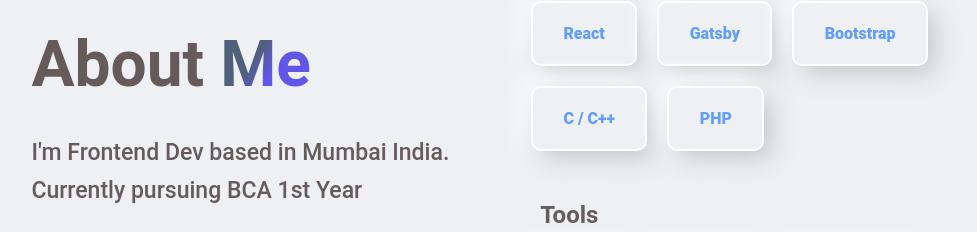
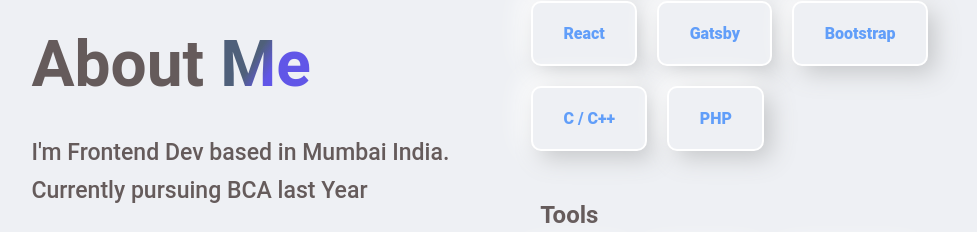
Before and after one commit to smthari/portfolio, a React (Create React App) app: page / in a window 1280 px wide. Shown: the part 1027-1259 px from the top of the page, without its empty margins (119-1096 px from the left). Built offline with nearby package versions, Linux system fonts and the light colour scheme.

Commit message:
bca yea rupdated

```diff
--- a/src/Components/About.js
+++ b/src/Components/About.js
@@ -10,7 +10,7 @@
             About <mark className="linear">Me</mark>
           </h2>
           <p className="about-subtitle">
-            I'm Frontend Dev based in Mumbai India. Currently pursuing BCA 1st
+            I'm Frontend Dev based in Mumbai India. Currently pursuing BCA last
             Year
           </p>
           <p className="about-subtitle">
```
